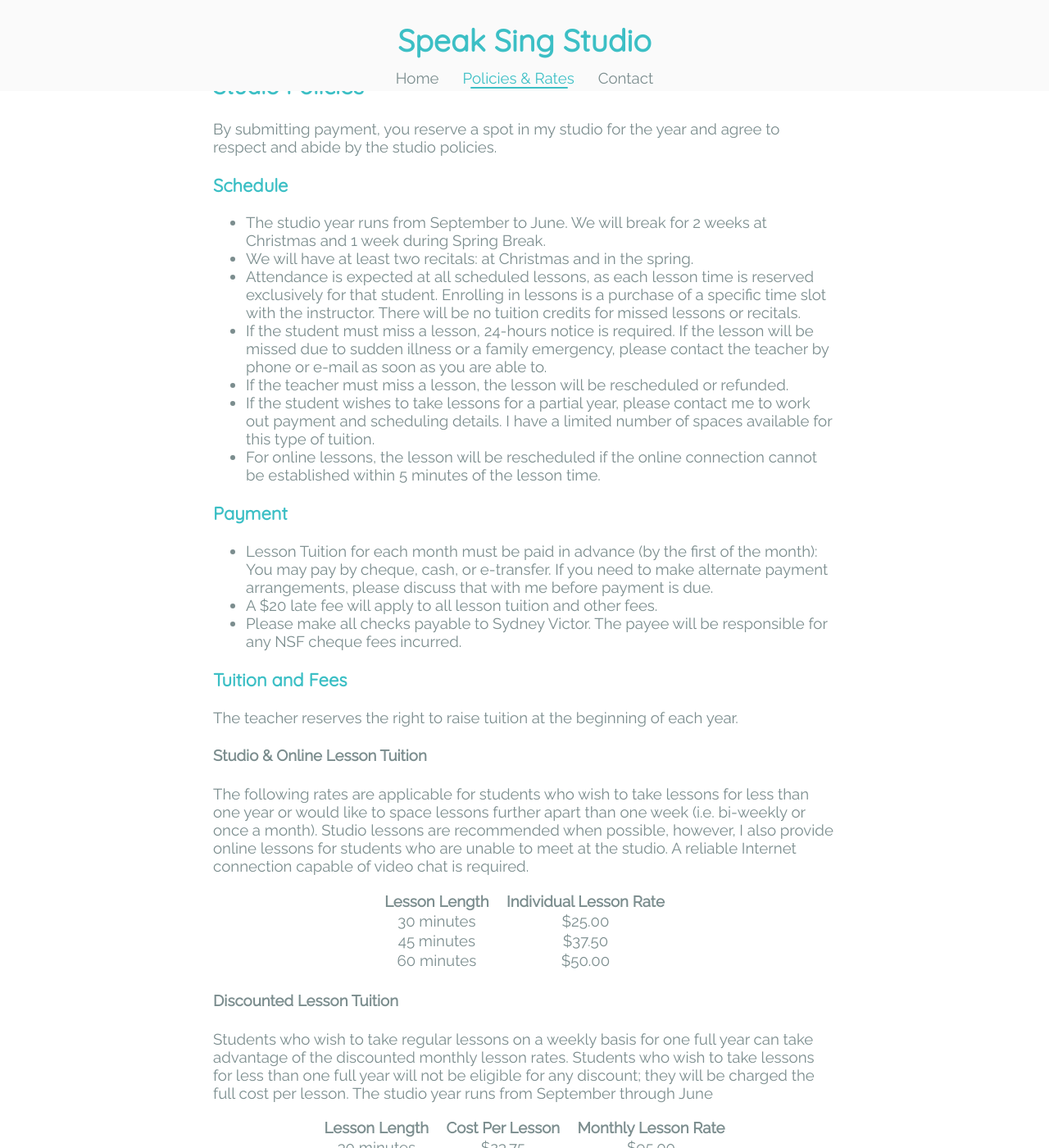
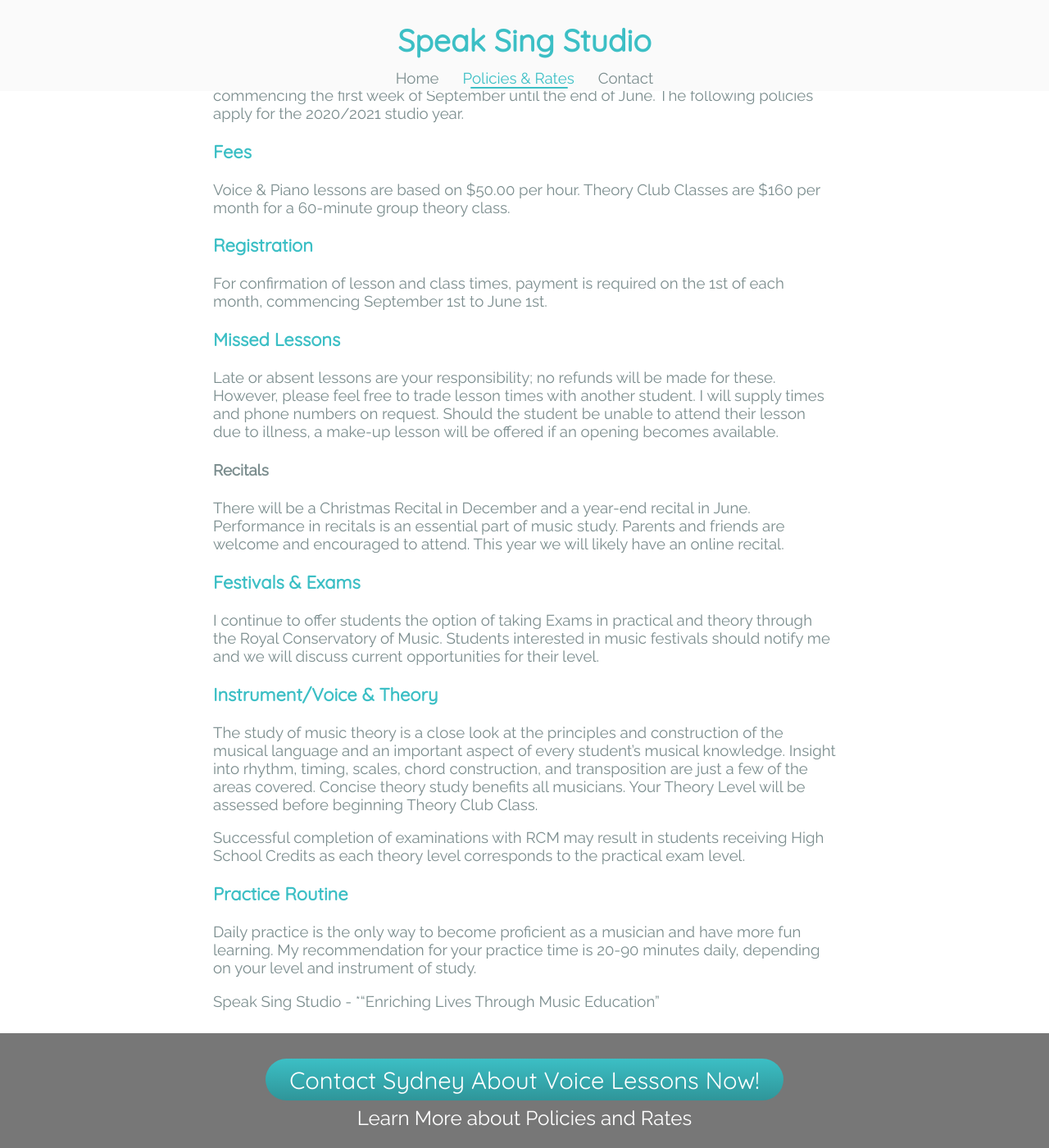
Before and after one commit to sydneyvictor/sydneyvictor.github.com, a Jekyll site: the page built from policies_and_rates.md, in a window 1280 px wide and 1400 px high, scrolled down 677 px. Shown: the whole window at 82% size. Built offline with Jekyll 4.4.1, drawn with Linux system fonts in a browser that asks for light colours; some of the changed text lies outside the part shown.

Commit message:
Update policies_and_rates.md
UMTC policy update

```diff
--- a/policies_and_rates.md
+++ b/policies_and_rates.md
@@ -5,139 +5,37 @@ permalink: /policies_and_rates
 layout: default
 ---
 
-## Studio Policies
 
-By submitting payment, you reserve a spot in my studio for the year and agree to respect and abide by the studio policies.
+Learning Music is fun at Speak Sing Studio!  Your musical year consists of 40 lessons commencing the first week of September until the end of June.  The following policies apply for the 2020/2021 studio year.
 
-### Schedule
+### Fees
 
- * The studio year runs from September to June.  We will break for 2 weeks at Christmas and 1 week during Spring Break.
- * We will have at least two recitals: at Christmas and in the spring.
- * Attendance is expected at all scheduled lessons, as each lesson time is reserved exclusively for that student.  Enrolling in lessons is a purchase of a specific time slot with the instructor.  There will be no tuition credits for missed lessons or recitals.
- * If the student must miss a lesson, 24-hours notice is required.  If the lesson will be missed due to sudden illness or a family emergency, please contact the teacher by phone or e-mail as soon as you are able to.
- * If the teacher must miss a lesson, the lesson will be rescheduled or refunded.
- * If the student wishes to take lessons for a partial year, please contact me to work out payment and scheduling details. I have a limited number of spaces available for this type of tuition.
- * For online lessons, the lesson will be rescheduled if the online connection cannot be established within 5 minutes of the lesson time.
+Voice & Piano lessons are based on $50.00 per hour.
+Theory Club Classes are $160 per month for a 60-minute group theory class.
 
+### Registration
 
-### Payment
+For confirmation of lesson and class times, payment is required on the 1st of each month, commencing September 1st to June 1st.
 
- * Lesson Tuition for each month must be paid in advance (by the first of the month): You may pay by cheque, cash, or e-transfer.  If you need to make alternate payment arrangements, please discuss that with me before payment is due.
- * A $20 late fee will apply to all lesson tuition and other fees.
- * Please make all checks payable to Sydney Victor. The payee will be responsible for any NSF cheque fees incurred.
+### Missed Lessons
 
+Late or absent lessons are your responsibility; no refunds will be made for these.  However, please feel free to trade lesson times with another student.  I will supply times and phone numbers on request.  Should the student be unable to attend their lesson due to illness, a make-up lesson will be offered if an opening becomes available.
 
-### Tuition and Fees
+#### Recitals
+There will be a Christmas Recital in December and a year-end recital in June.  Performance in recitals is an essential part of music study.  Parents and friends are welcome and encouraged to attend.  This year we will likely have an online recital.
 
-The teacher reserves the right to raise tuition at the beginning of each year.
+### Festivals & Exams
 
-#### Studio & Online Lesson Tuition
+I continue to offer students the option of taking Exams in practical and theory through the Royal Conservatory of Music.  Students interested in music festivals should notify me and we will discuss current opportunities for their level.
 
-The following rates are applicable for students who wish to take lessons for less than one year or would like to space lessons further apart than one week (i.e. bi-weekly or once a month). Studio lessons are recommended when possible, however, I also provide online lessons for students who are unable to meet at the studio. A reliable Internet connection capable of video chat is required.
+### Instrument/Voice & Theory
 
+The study of music theory is a close look at the principles and construction of the musical language and an important aspect of every student's musical knowledge. Insight into rhythm, timing, scales, chord construction, and transposition are just a few of the areas covered. Concise theory study benefits all musicians. Your Theory Level will be assessed before beginning Theory Club Class.
 
-<table>
-    <thead>
-        <tr>
-            <th>Lesson Length</th>
-            <th>Individual Lesson Rate</th>
-        </tr>
-    </thead>
-    <tbody>
-        <tr>
-            <td>30 minutes</td>
-            <td>$25.00</td>
-        </tr>
-        <tr>
-            <td>45 minutes</td>
-            <td>$37.50</td>
-        </tr>
-        <tr>
-            <td>60 minutes</td>
-            <td>$50.00</td>
-        </tr>
-    </tbody>
-</table>
+Successful completion of examinations with RCM may result in students receiving High School Credits as each theory level corresponds to the practical exam level.
 
-#### Discounted Lesson Tuition
+### Practice Routine
 
-Students who wish to take regular lessons on a weekly basis for one full year can take advantage of the discounted monthly lesson rates.  Students who wish to take lessons for less than one full year will not be eligible for any discount; they will be charged the full cost per lesson.  The studio year runs from September through June
+Daily practice is the only way to become proficient as a musician and have more fun learning.  My recommendation for your practice time is 20-90 minutes daily, depending on your level and instrument of study.
 
-<table>
-    <thead>
-        <tr>
-            <th>Lesson Length</th>
-            <th>Cost Per Lesson</th>
-            <th>Monthly Lesson Rate</th>
-        </tr>
-    </thead>
-    <tbody>
-        <tr>
-            <td>30 minutes</td>
-            <td>$23.75</td>
-            <td>$95.00</td>
-        </tr>
-        <tr>
-            <td>45 minutes</td>
-            <td>$32.50</td>
-            <td>$130.00</td>
-        </tr>
-        <tr>
-            <td>60 minutes</td>
-            <td>$43.75</td>
-            <td>$175.00</td>
-        </tr>
-    </tbody>
-</table>
-
-#### Other Fees
-
- * Book purchases for lessons will be discussed as needed and arranged individually.
- * All festival and exam fees will be invoiced separately from regular lesson tuition.
-
-
-### Lesson Expectations
-
-* Students are expected to arrive at the lesson on time with all of their music and lesson materials.
-* Parents are encouraged to observe the lessons.
-* Students must be committed to practice between lessons. I understand that there will be times when the expectations below will not be possible due to illness and the unexpected, but this should be the exception, not the norm.
-
-<table>
-    <thead>
-        <tr>
-            <th>Lesson Length</th>
-            <th>Practice Time</th>
-            <th>Days per Week</th>
-        </tr>
-    </thead>
-    <tbody>
-        <tr>
-            <td>30 minutes</td>
-            <td>10-30 minutes</td>
-            <td>5-7</td>
-        </tr>
-        <tr>
-            <td>45 minutes</td>
-            <td>20-45 minutes</td>
-            <td>5-7</td>
-        </tr>
-        <tr>
-            <td>60 minutes</td>
-            <td>30-60 minutes</td>
-            <td>5-7</td>
-        </tr>
-    </tbody>
-</table>
-
-### Discontinuation
-
- * If the student decides to discontinue lessons, the teacher must be notified with a written, thirty-day notice.
- * Payment is due during this thirty-day period whether or not lessons are taken.
-
-### Dismissal from Lessons
-
-Regrettably, should any of the following situations become habitual, the parents will be notified that the student has been placed on probation.  After parents have been notified, continuation of the problem will result in termination of lessons without refund.
-* Persistent absence
-* Repeated failure to pay tuition on time
-* Uncooperative attitude
-* Discourtesy towards the teacher or another student by a child or his/her parent
+Speak Sing Studio - *"Enriching Lives Through Music Education"
```
